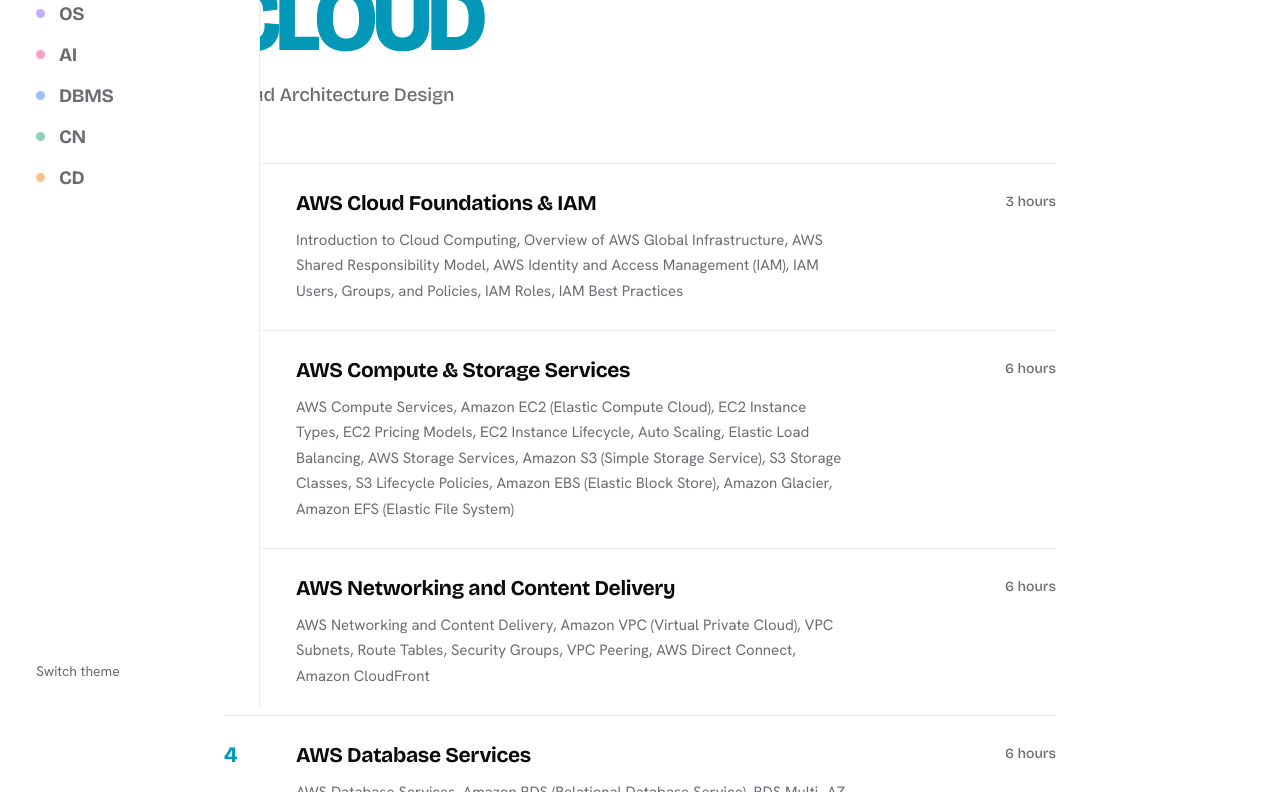
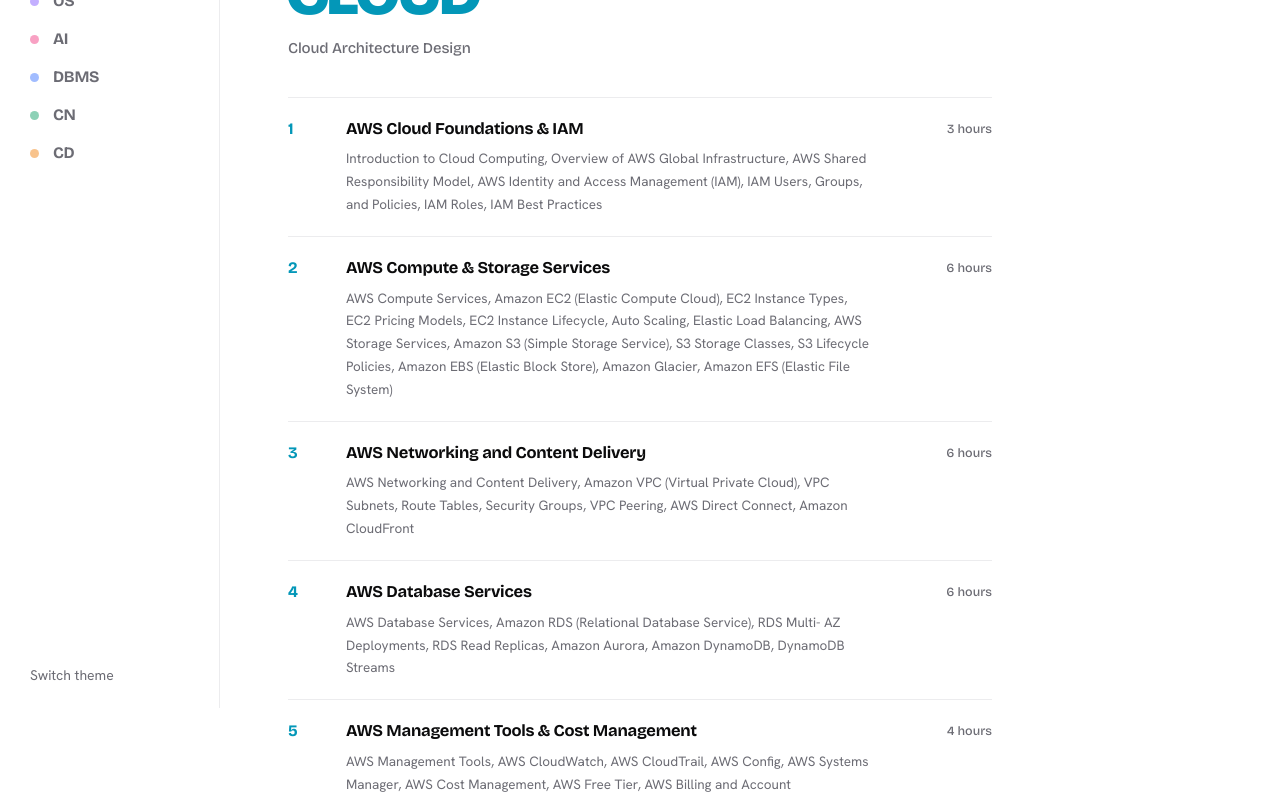
Before and after one commit to hammer-time44/sem-five, a plain HTML site: page index.html in a window 1280 px wide. Shown: the part 92-884 px from the top of the page. Drawn offline with nearby package versions, Linux system fonts and the light colour scheme.

Commit message:
reduce sizes

```diff
--- a/assets/css/style.css
+++ b/assets/css/style.css
@@ -3,27 +3,27 @@
 :root[data-theme=dark]{--bg:#09090a;--fg:#f4f4f5;--mute:#8d8d96;--line:#222226;--ac:var(--ad)}
 *{box-sizing:border-box;margin:0;padding:0}
 html{scroll-padding-top:32px}
-body{background:var(--bg);color:var(--fg);font:16px/1.65 "Hanken Grotesk",-apple-system,"Helvetica Neue",Arial,sans-serif;-webkit-font-smoothing:antialiased;display:flex;min-height:100vh}
+body{background:var(--bg);color:var(--fg);font:14.5px/1.65 "Hanken Grotesk",-apple-system,"Helvetica Neue",Arial,sans-serif;-webkit-font-smoothing:antialiased;display:flex;min-height:100vh}
 a{cursor:pointer}
-nav{width:260px;flex:none;position:sticky;top:0;height:100vh;padding:44px 24px 28px;display:flex;flex-direction:column;border-right:1px solid var(--line);overflow-y:auto;background:var(--bg)}
-nav a{display:flex;align-items:center;gap:14px;padding:11px 12px;border-radius:10px;color:var(--mute);font:700 19px/1 var(--d);letter-spacing:-.02em;transition:color .15s,background .15s}
+nav{width:220px;flex:none;position:sticky;top:0;height:100vh;padding:36px 18px 24px;display:flex;flex-direction:column;border-right:1px solid var(--line);overflow-y:auto;background:var(--bg)}
+nav a{display:flex;align-items:center;gap:14px;padding:11px 12px;border-radius:10px;color:var(--mute);font:700 16px/1 var(--d);letter-spacing:-.02em;transition:color .15s,background .15s}
 nav a:before{content:"";width:9px;height:9px;border-radius:50%;background:var(--c);opacity:.45;transition:.2s}
 nav a:hover{color:var(--fg)}
 nav a.on{color:var(--fg);background:color-mix(in srgb,var(--c) 11%,transparent)}
 nav a.on:before,nav a:hover:before{opacity:1;transform:scale(1.25)}
 nav a:focus-visible,.t{margin-top:auto;padding:14px 12px 0;font:14px "Hanken Grotesk",sans-serif;color:var(--mute);background:none;border:0;text-align:left;cursor:pointer}
 .t:hover{color:var(--fg)}
-main{flex:1;min-width:0;max-width:960px;margin:0 auto;padding:72px 64px 140px}
-.abbr{font:800 clamp(52px,8vw,96px)/.82 var(--d);letter-spacing:-.055em;color:var(--ac);display:flex;overflow:hidden;padding-bottom:.08em;margin-left:-.04em}
+main{flex:1;min-width:0;max-width:800px;margin:0 auto;padding:56px 48px 100px}
+.abbr{font:800 clamp(40px,5.5vw,68px)/.82 var(--d);letter-spacing:-.055em;color:var(--ac);display:flex;overflow:hidden;padding-bottom:.08em;margin-left:-.04em}
 .abbr span{display:inline-block;animation:up .7s cubic-bezier(.2,.8,.2,1) both}
 @keyframes up{from{transform:translateY(105%)}}
-.full{font:500 clamp(16px,1.8vw,19px)/1.2 var(--d);letter-spacing:-.01em;margin:18px 0 56px;color:var(--mute)}
-.m{display:grid;grid-template-columns:56px 1fr auto;gap:0 16px;padding:26px 0;border-top:1px solid var(--line);scroll-margin-top:24px}
+.full{font:500 15px/1.2 var(--d);letter-spacing:-.01em;margin:14px 0 40px;color:var(--mute)}
+.m{display:grid;grid-template-columns:44px 1fr auto;gap:0 14px;padding:20px 0;border-top:1px solid var(--line);scroll-margin-top:24px}
 .m:last-child{border-bottom:1px solid var(--line)}
-.m .n{font:700 22px/1.25 var(--d);letter-spacing:-.03em;color:var(--ac)}
-.m h3{font:700 clamp(18px,2vw,21px)/1.3 var(--d);letter-spacing:-.015em}
-.m .h{font:500 14px var(--d);color:var(--mute);padding-top:3px;white-space:nowrap}
-.m p{grid-column:2/4;color:var(--mute);margin-top:10px;max-width:66ch;line-height:1.7;font-size:15px}
+.m .n{font:700 16px/1.35 var(--d);letter-spacing:-.03em;color:var(--ac)}
+.m h3{font:700 16.5px/1.35 var(--d);letter-spacing:-.015em}
+.m .h{font:500 12.5px var(--d);color:var(--mute);padding-top:3px;white-space:nowrap}
+.m p{grid-column:2/4;color:var(--mute);margin-top:7px;max-width:70ch;line-height:1.7;font-size:13.5px}
 #edge{position:fixed;left:0;top:50%;width:4px;height:44px;margin-top:-22px;border-radius:0 4px 4px 0;background:var(--ac);opacity:.5;z-index:9;pointer-events:none;transition:opacity .2s}
 @media(min-width:761px){
 nav{position:fixed;left:0;top:0;z-index:10;transition:transform .2s cubic-bezier(.3,0,0,1);will-change:transform}
@@ -33,8 +33,8 @@ nav.shut{transform:translateX(-100%);pointer-events:none}
 body{display:block}#edge{display:none}
 nav{width:100%;height:auto;position:sticky;top:0;z-index:5;flex-direction:row;padding:10px 14px;border:0;border-bottom:1px solid var(--line);overflow-x:auto;gap:2px;scrollbar-width:none}
 nav::-webkit-scrollbar{display:none}.t{display:none}
-nav a{white-space:nowrap;padding:10px 14px;font-size:16px}nav a:before{display:none}
+nav a{white-space:nowrap;padding:9px 12px;font-size:14.5px}nav a:before{display:none}
 main{padding:36px 20px 100px}
-.m{grid-template-columns:36px 1fr auto;gap:0 10px;padding:22px 0}.m .n{font-size:18px}
+.m{grid-template-columns:30px 1fr auto;gap:0 10px;padding:18px 0}.m .n{font-size:15px}
 }
 @media(prefers-reduced-motion:reduce){*{animation:none!important;transition:none!important}}
--- a/assets/js/app.js
+++ b/assets/js/app.js
@@ -20,7 +20,7 @@ function draw(){
 }
 function go(i){if(i<0||i>=D.length)return;cur=i;lock=true;nav.classList.add("shut");history.replaceState(null,"","#"+D[i].id);drawNav();draw();scrollTo(0,0)}
 addEventListener("keydown",x=>{if(x.target.closest&&x.target.closest("button"))return;if(x.key=="ArrowRight"||x.key=="j")go(cur+1);if(x.key=="ArrowLeft"||x.key=="k")go(cur-1)});
-const HOT=56,W=260;
+const HOT=56,W=220;
 addEventListener("mousemove",ev=>{if(innerWidth<=760)return;const x=ev.clientX,s=nav.classList.contains("shut");
   if(x>HOT)lock=false;
   if(s&&x<=HOT&&!lock)nav.classList.remove("shut");
```
